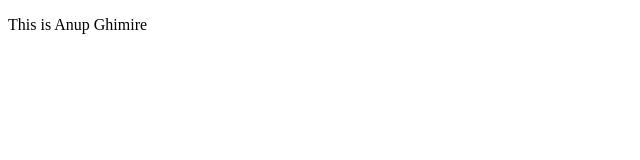
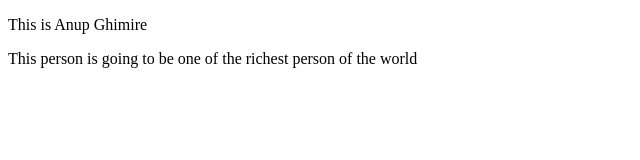
Before and after one commit to AnupGhimire2065/Beginning, a plain HTML site: page index.html in a window 1280 px wide. Shown: the whole page, without its empty margins (0-640 px from the left). Drawn offline with Linux system fonts and the light colour scheme.

Commit message:
This is some information about the writer of this command and code

```diff
--- a/index.html
+++ b/index.html
@@ -1,3 +1,6 @@
 <!DOCTYPE html>
 <head> <title> Anup Ghimire</title></head>
-<body> <p> This is Anup Ghimire</p></body>
+<body> <p> This is Anup Ghimire</p>
+
+<p>This person is going to be one of the richest person of the world</p>
+</body>
```
